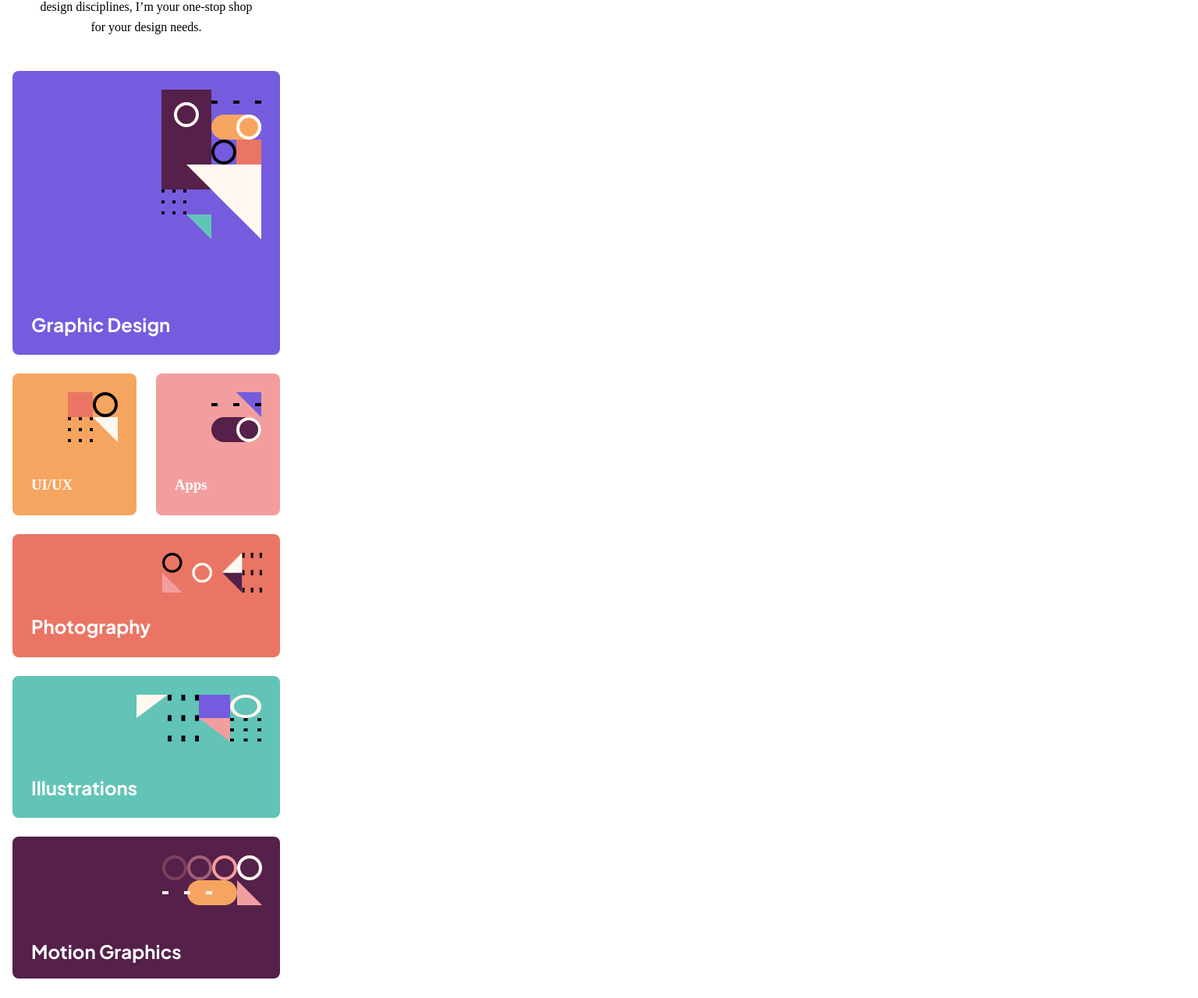
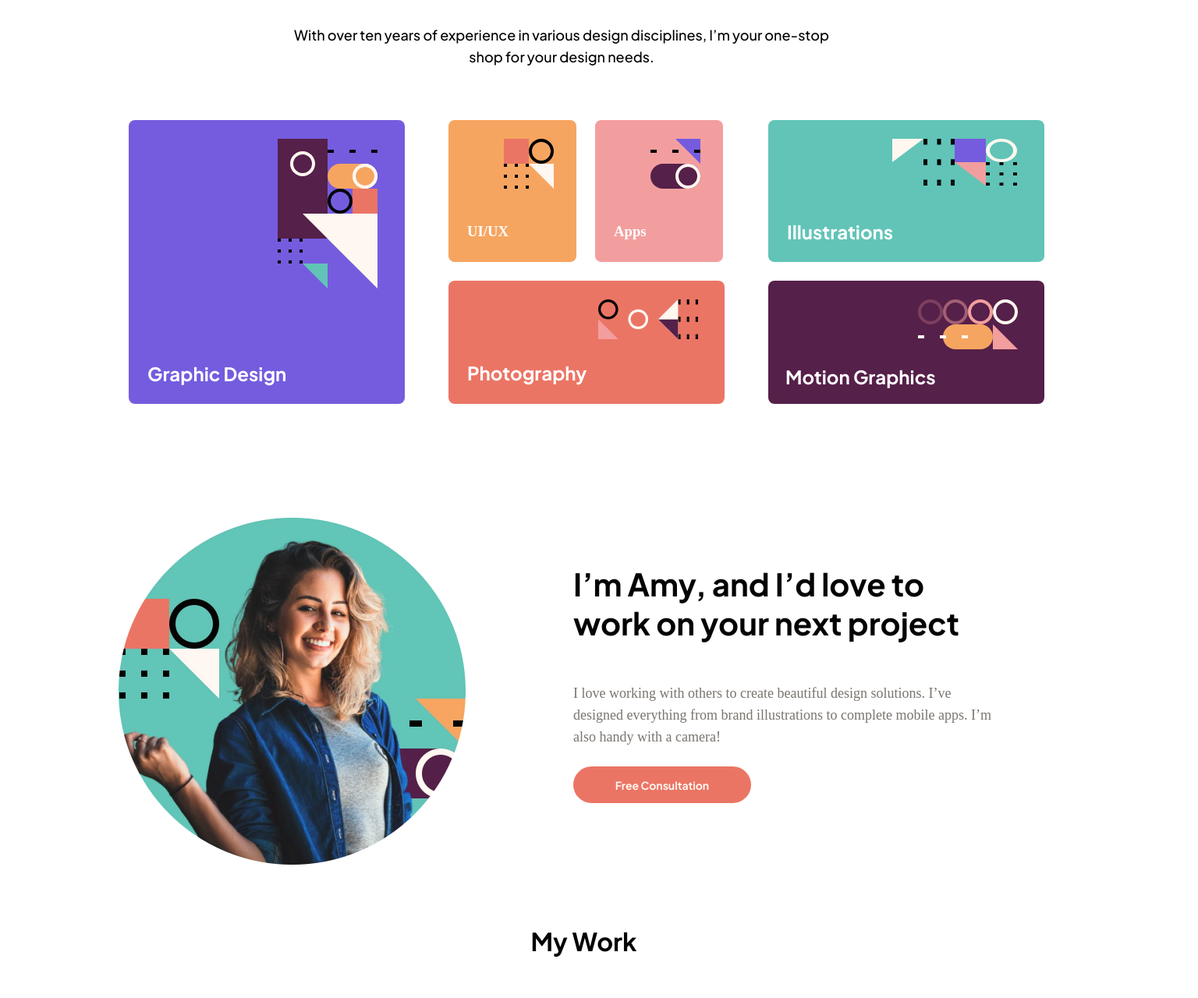
Before and after one commit to kapana1004/single-pafe-design-portfolio, a plain HTML site: page index.html in a window 1536 px wide. Shown: the part 195-1475 px from the top of the page at 78% size. Drawn offline with Linux system fonts and the light colour scheme.

Commit message:
mobile, tablet and desktop styles complete

```diff
--- a/index.html
+++ b/index.html
@@ -27,11 +27,11 @@
   </div>
 
   <section class="cards">
-
+    <div class="cardsGrid">
     <div class="card1">
       <img class="pattern1" src="./assets/pattern-graphic-design.svg"> <h3 class="card1title">Graphic Design</h3>
     </div>
-
+      <div class="grid234">
         <div class="card23">
           <div class="card2">
           <img class="pattern2" src="./assets/pattern-ui-ux.svg"> <h3 class="card2title">UI/UX</h3>
@@ -46,11 +46,15 @@
     <div class="card4">
       <img class="pattern4" src="./assets/pattern-photography.svg" > <h3 class="card4title"> Photography</h3>
     </div>
+  </div>
+     <div class="grid56">
         <div class="card5">
           <img class="pattern5" src="./assets/pattern-illustrations.svg"><h3 class="card5title"> Illustrations</h3>
         </div>
         <div class="card6">
           <img class="pattern6" src="./assets/pattern-motion-graphics.svg"> <h3 class="card6title">  Motion Graphics</h3>
+        </div>
+      </div>
       </div>
 
     <div class="girlfoto">
@@ -82,9 +86,13 @@
 
     <div class="last">
 
+      <div class="lastText">
+
           <h3 class="lasttitle"> Book a call with me</h3>
           <p class="par3"> I’d love to have a chat to see how I can help you. The best first step is for us to discuss your project during a
             free consultation. Then we can move forward from there.</p>
+      </div>
+
         <button class="btn3">Free Consultation</button>
 
     </div>
--- a/style.css
+++ b/style.css
@@ -387,3 +387,308 @@ footer{
     line-height: 30px;
     text-align: center;
 }
+
+@media (min-width: 768px){
+
+    .head{
+        width: 689px;
+        justify-content: space-between;
+        margin-left: 39px;
+    }
+
+    .headline{
+
+        font-size: 44px;
+    }
+    .par1{
+        font-family: 'Plus Jakarta Sans';
+        font-style: normal;
+        font-weight: 500;
+        font-size: 18px;
+        line-height: 28px;
+        text-align: center;
+        width: 573px;
+        margin-left: 91px;
+    }
+    .cards{
+        margin-left: 39px;
+        margin-right: 39px;
+    }
+    .card1{
+        width: 333px;
+        margin: 0;
+    }
+    .card2{
+        width: 155px;
+        margin: 0;
+    }
+    .card3{
+        width: 155px;
+        margin: 0;
+    }
+    .card4{
+        width: 333px;
+        margin: 0;
+    }
+    .card5{
+        width: 333px;
+        margin: 0;
+    }
+    .card6{
+        width: 333px;
+    }
+    .card23{
+        height: 182px;
+        margin: 0;
+        grid-gap: 24px;
+    }
+    .cardsGrid{
+        display: grid;
+        grid-template-columns: 1fr 1fr;
+        margin: 0;
+        grid-gap: 24px;
+    }
+    .grid234{
+        display: grid;
+        grid-gap: 24px;
+    }
+    .girlfoto{
+        position: relative;
+        margin-left: 360px;
+        width: 339px;
+        align-items: start;
+    }
+    .Amy{
+        width: 364px;
+        position: absolute;
+        left: -131%;
+        top: 28px;
+    }
+    .title2{
+        font-size: 32px;
+        line-height: 40px;
+        text-align: start;
+    }
+    .par2{
+        font-size: 18px;
+        line-height: 28px;
+        text-align: start;
+        margin-bottom: 24px;
+    }
+    button{
+        width: 228px;
+        height: 56px;
+    }
+    .imageCont img{
+
+        width: 540px;
+        height: 360px;
+    }
+    .slidtitle{
+        font-size: 32px;
+        line-height: 40px;
+        margin-bottom: 56px;
+    }
+    .arrows{
+        margin-bottom: 120px;
+    }
+    .last{
+        width: 690px;
+        margin-bottom: 60px;
+    }
+    .lasttitle{
+        font-size: 32px;
+        line-height: 40px;
+    }
+    .par3{
+        font-size: 18px;
+        line-height: 28px;
+        margin-left: 75px;
+        width: 540px;
+    }
+    footer{
+        width: 689px;
+        justify-content: space-between;
+        margin-left: 39px;
+    }
+    .fotoslide{
+        margin-right: 39px;
+    }
+    .headlogo{
+        width: 64px;
+        height: 64px;
+    }
+    .footlogo{
+        width: 64px;
+        height: 64px;
+
+    }
+
+    @media (min-width: 1440px){
+
+    .head{
+        margin-left: 165px;
+        width: 1111px;
+    }
+
+
+    .headline{
+        font-size: 56px;
+        line-height: 71px;
+        text-align: center;
+        margin-left: 355px;
+        width: 751px;
+    }
+
+    .par1{
+        font-size: 18px;
+        line-height: 28px;
+        text-align: center;
+        width: 730px;
+        margin-left: 355px;
+    }
+    .cardsGrid{
+        grid-template-columns: 1fr 1fr 1fr;
+        margin-left: 165px;
+       margin-right: 165px;
+       margin-bottom: 206px;
+    }
+    .card1{
+        width: 354px;
+        height: 364px;
+    }
+    .card2{
+        width: 164px;
+    }
+    .card3{
+        width: 164px;
+    }
+    .card4{
+        width: 354px;
+    }
+    .card5{
+        width: 354px;
+        height: 182px;
+    }
+    .card6{
+        width: 354px;
+        height: 158px;
+        margin-bottom: 0;
+    }
+    .grid56{
+        display: grid;
+        grid-gap: 24px;
+    }
+    .grid234{
+
+        display: flex;
+        flex-direction: column;
+    }
+    .card6title{
+        margin: 0;
+        padding-left: 22px;
+    }
+    .Amy{
+        width: 445px;
+        left: -108%;
+        top: -60px;
+    }
+    .girlfoto{
+        width: 540px;
+        height: 306px;
+        margin-left: 735px;
+        margin-bottom: 157px;
+    }
+    .title2{
+
+        font-size: 40px;
+        line-height: 50px;
+        margin-top: 0;
+    }
+    .par2{
+        width: 540px;
+        height: 84px;
+        font-size: 18px;
+        line-height: 28px;
+    }
+    .btn2{
+        margin-bottom: 0;
+    }
+    .imageCont{
+        margin-bottom: 56px;
+    }
+    .cards{
+        margin: 0;
+    }
+    .slide5{
+        margin-right: 0;
+    }
+    .arrows{
+        margin-bottom: 88px;
+    }
+    .last{
+        display: flex;
+        width: 1110px;
+        height: 320px;
+        margin-left: 165px;
+    }
+    .lastText{
+
+        display: flex;
+        flex-direction: column;
+        text-align: start;
+        margin-left: 65px;
+        margin-bottom: 80px;
+    }
+    .lasttitle{
+        text-align: start;
+        font-size: 40px;
+        line-height: 50px;
+        margin-bottom: 25px;
+    }
+    .par3{
+
+        margin-left: 0;
+        font-size: 18px;
+        line-height: 28px;
+        margin-top: 0;
+    }
+    .btn3{
+        margin-left: 182px;
+        margin-top: 132px;
+    }
+    footer{
+        margin-left: 165px;
+        width: 1111px;
+    }
+    .btn1:hover{
+        background-color:  rgba(117, 92, 222, 1);
+        cursor: pointer;
+    }
+    }
+    .btn2:hover{
+        background-color: rgba(246, 165, 96, 1);
+        cursor: pointer;
+    }
+
+    .arrowRight:hover{
+
+        background-color: rgba(117, 92, 222, 1);
+        cursor: pointer;
+    }
+    .arrowLeft:hover{
+
+        background-color: rgba(117, 92, 222, 1);
+        cursor: pointer;
+    }
+    .btn3:hover{
+        background-color: rgba(246, 165, 96, 1);
+        cursor: pointer;
+    }
+    .btn4:hover{
+        background-color:  rgba(117, 92, 222, 1);
+        cursor: pointer;
+
+
+}
+}
```
Lines whose indentation alone changed are shown as unchanged.
